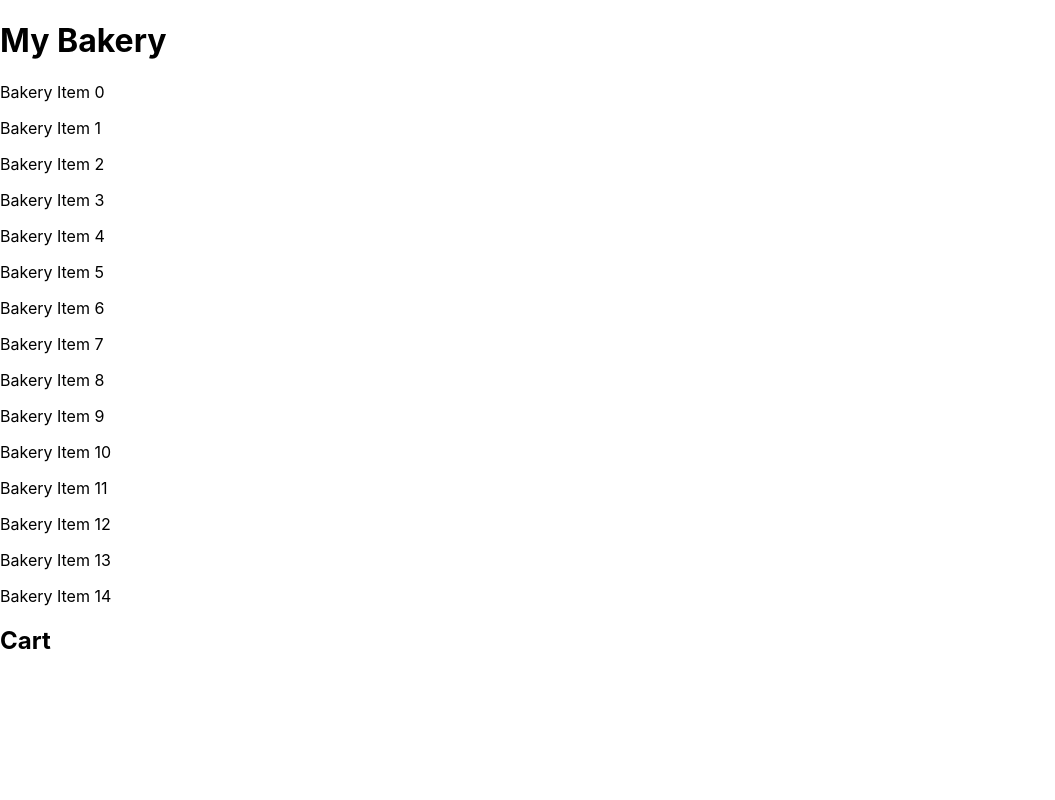
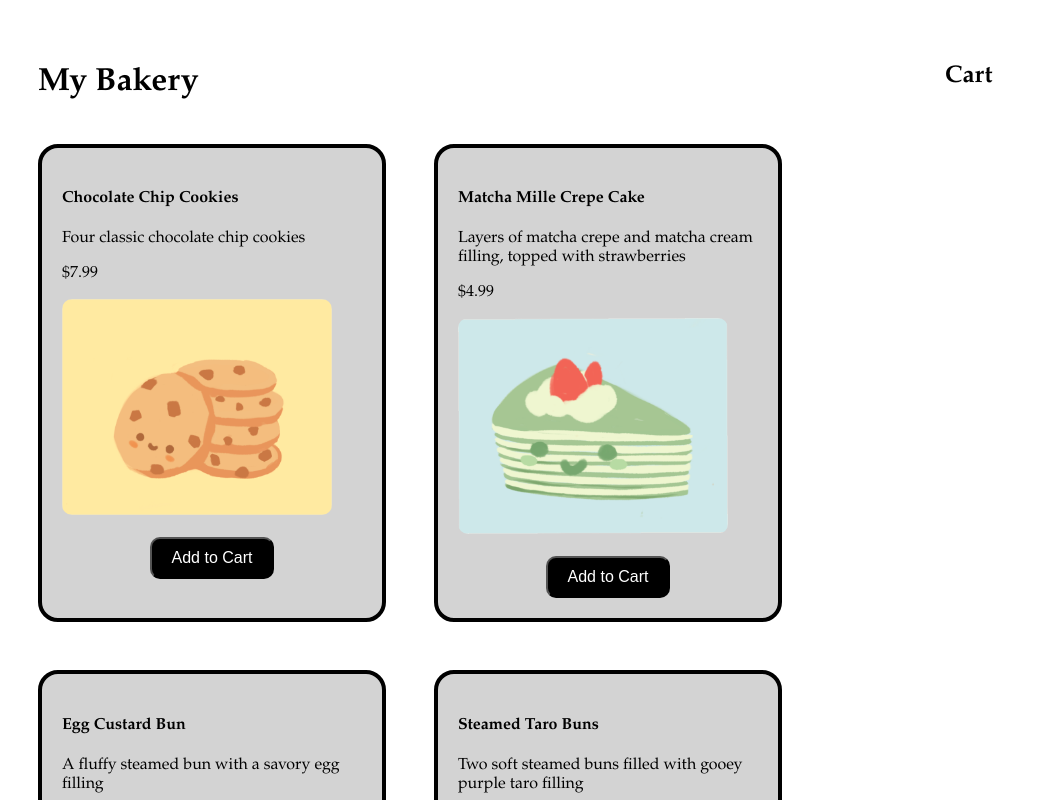
Before and after one commit to zaultavangar/React-Studio, a React (Create React App) app: page / in a window 1280 px wide. Shown: the top 800 px of the page, without its empty margins (0-1055 px from the left). Built offline with nearby package versions, Linux system fonts and the light colour scheme.

Commit message:
react-studio

```diff
--- a/package.json
+++ b/package.json
@@ -4,9 +4,13 @@
   "private": true,
   "homepage": "/react-studio",
   "dependencies": {
+    "@emotion/react": "^11.10.5",
+    "@emotion/styled": "^11.10.5",
+    "@mui/material": "^5.10.13",
     "react": "^18.2.0",
     "react-dom": "^18.2.0",
-    "react-scripts": "5.0.1"
+    "react-scripts": "5.0.1",
+    "remixicon": "^2.5.0"
   },
   "scripts": {
     "start": "react-scripts start",
--- a/src/App.css
+++ b/src/App.css
@@ -1,9 +1,20 @@
 /* Add styling for your page here */
 
 .App {
+  margin: 10px 30px;
+  background-color: white;
+  color: black;
+  font-family: Garamond;
+  display: grid;
+  gap: 1em;
+  grid-template-columns: 3fr 1fr;
 
 }
 
 .BakeryItem {
 
 }
+
+.menu {
+  padding-top: 20px;
+}
--- a/src/App.js
+++ b/src/App.js
@@ -1,6 +1,9 @@
 import "./App.css";
-import { useState } from "react";
+import { useState, useCallback } from "react";
 import bakeryData from "./assets/bakery-data.json";
+import BakeryItem from "./components/BakeryItem";
+import CartItem from "./components/CartItem";
+
 
 /* ####### DO NOT TOUCH -- this makes the image URLs work ####### */
 bakeryData.forEach((item) => {
@@ -12,19 +15,70 @@ function App() {
   // TODO: use useState to create a state variable to hold the state of the cart
   /* add your cart state code here */
 
+
+  const [cartCount, setCartCount] = useState(0)
+  const [cart, setCart] = useState([])
+
+
+  const handleClick = useCallback((item) => {
+    setCartCount(cartCount + 1)
+    console.log("Item: ", item)
+    if (!cart.includes(item)) {
+      cart.push(item)
+    }
+    else {
+      var index = cart.indexOf(item)
+      if (index !== -1){
+        item.totalPrice += item.price
+        cart.splice(index, 1, item)
+      }
+    }
+    setCart(cart)
+
+  }, [cart, cartCount])
+
+  console.log('cart:', cart)
+
+
+
+
+
   return (
+
     <div className="App">
-      <h1>My Bakery</h1> {/* TODO: personalize your bakery (if you want) */}
+      <div className="bakery-menu">
+        <h1>My Bakery</h1> {/* TODO: personalize your bakery (if you want) */}
+        <div className="menu">
+        {bakeryData.map((item, index) => ( // TODO: map bakeryData to BakeryItem components
+        <BakeryItem
+          name = {item.name}
+          description = {item.description}
+          image = {item.image}
+          price = {item.price}
+          onAddToCart = {
+            () => {
+              handleClick(item)
+              }
+          }
+        />
 
-      {bakeryData.map((item, index) => ( // TODO: map bakeryData to BakeryItem components
-        <p>Bakery Item {index}</p> // replace with BakeryItem component
-      ))}
-
-      <div>
+        ))}
+        </div>
+      </div>
+      <div className="bakery-cart">
         <h2>Cart</h2>
-        {/* TODO: render a list of items in the cart */}
+        <div className="cart">
+          {cart.map((item) => (
+            <CartItem
+              name = {item.name}
+              image = {item.image}
+              price = {item.price}
+              totalPrice = {item.totalPrice}
+            />
+          ))}
       </div>
     </div>
+  </div>
   );
 }
 
--- a/src/assets/bakery-data.json
+++ b/src/assets/bakery-data.json
@@ -3,90 +3,105 @@
     "name": "Chocolate Chip Cookies",
     "description": "Four classic chocolate chip cookies",
     "price": 7.99,
-    "image": "images/anika.png"
+    "image": "images/anika.png",
+    "totalPrice": 7.99
   },
   {
     "name": "Matcha Mille Crepe Cake",
     "description": "Layers of matcha crepe and matcha cream filling, topped with strawberries",
     "price": 4.99,
-    "image": "images/aubrey.png"
+    "image": "images/aubrey.png",
+    "totalPrice": 4.99
   },
   {
     "name": "Egg Custard Bun",
     "description": "A fluffy steamed bun with a savory egg filling",
     "price": 2.99,
-    "image": "images/connie.png"
+    "image": "images/connie.png",
+    "totalPrice": 2.99
   },
   {
     "name": "Steamed Taro Buns",
     "description": "Two soft steamed buns filled with gooey purple taro filling",
     "price": 5.99,
-    "image": "images/dylan.png"
+    "image": "images/dylan.png",
+    "totalPrice": 5.99
   },
   {
     "name": "Chocolate Fudge Brownie",
     "description": "A rich fudge brownie drizzled with chocolate ganache",
     "price": 3.99,
-    "image": "images/isaac.png"
+    "image": "images/isaac.png",
+    "totalPrice": 3.99
   },
   {
     "name": "Macarons",
     "description": "A box of three macarons in assorted flavors",
     "price": 4.99,
-    "image": "images/jeff.png"
+    "image": "images/jeff.png",
+    "totalPrice": 4.99
   },
   {
     "name": "Multigrain Bread",
     "description": "A loaf of fresh-baked multigrain bread",
     "price": 4.99,
-    "image": "images/jenny.png"
+    "image": "images/jenny.png",
+    "totalPrice": 4.99
   },
   {
     "name": "Croissant",
     "description": "A classic butter croissant with a flaky crust",
     "price": 2.99,
-    "image": "images/jessie.png"
+    "image": "images/jessie.png",
+    "totalPrice": 2.99
   },
   {
     "name": "Toast with Butter",
     "description": "A slice of toast with a pat of butter",
     "price": 1.99,
-    "image": "images/kelly.png"
+    "image": "images/kelly.png",
+    "totalPrice": 1.99
   },
   {
     "name": "Tiramisu",
     "description": "A classic tiramisu with layers of coffee-soaked ladyfingers and mascarpone cream",
     "price": 3.99,
-    "image": "images/lauren.png"
+    "image": "images/lauren.png",
+    "totalPrice": 3.99
   },
   {
     "name": "Egg Tart",
     "description": "A flaky pastry shell filled with a sweet egg custard",
     "price": 2.99,
-    "image": "images/melissa.png"
+    "image": "images/melissa.png",
+    "totalPrice": 2.99
   },
   {
     "name": "Everything Bagel",
     "description": "A toasted bagel with sesame seeds, poppy seeds, and dried onion",
     "price": 2.99,
-    "image": "images/miku.png"
+    "image": "images/miku.png",
+    "totalPrice": 2.99
   },
   {
     "name": "Gingerbread Man",
     "description": "A soft gingerbread cookie with a sweet icing glaze",
     "price": 2.99,
-    "image": "images/nick.png"
+    "image": "images/nick.png",
+    "totalPrice": 2.99
   },
   {
     "name": "Cheesecake",
     "description": "A slice of classic New York cheesecake topped with strawberry",
     "price": 3.99,
-    "image": "images/sunny.png"
+    "image": "images/sunny.png",
+    "totalPrice": 3.99
   },
   {
     "name": "Cream Puff",
     "description": "Light and airy pâte à choux filled with sweet whipped cream",
     "price": 2.99,
-    "image": "images/tongyu.png"
+    "image": "images/tongyu.png",
+    "totalPrice": 2.99
   }
 ]
--- /dev/null
+++ b/src/components/BakeryItem.css
@@ -0,0 +1,33 @@
+.menu {
+  display: flex;
+  flex-wrap: wrap;
+  gap: 3em;
+}
+
+.menu-item {
+  max-width: 300px;
+  border: 4px solid black;
+  padding: 20px 20px;
+  width: 300px;
+  background-color: lightgrey;
+  border-radius: 20px;
+}
+
+.button {
+  margin-top: 1em;
+  text-align: center;
+  justify-self: center;
+}
+
+.add-to-cart{
+  font-size: 1em;
+  padding: 10px 20px;
+  border-radius: 10px;
+  background-color: black;
+  color: white;
+  cursor: pointer;
+}
+
+img {
+  border-radius: 10px;
+}
--- a/src/components/BakeryItem.js
+++ b/src/components/BakeryItem.js
@@ -1 +1,27 @@
 // TODO: create a component that displays a single bakery item
+import "./BakeryItem.css";
+import { useState, useCallback } from "react";
+
+export default function BakeryItem(props) {
+  const {name, description, price, image, onAddToCart} = props
+
+
+
+  const setPrice = (price) => {
+    return "$" + (price)
+  }
+  return (
+        <div className="menu-item">
+        <h4>{name} </h4>
+        <p>{description}</p>
+        <p>{setPrice(price)}</p>
+        <img src={image} href="Menu Item" width="270" height="216"></img>
+        <div className="button">
+        <button className="add-to-cart"
+          onClick={onAddToCart}
+          >
+            Add to Cart</button>
+        </div>
+        </div>
+  )
+}
--- /dev/null
+++ b/src/components/CartItem.css
@@ -0,0 +1,4 @@
+.cart-flex {
+  display: flex;
+  gap: 1em;
+}
--- /dev/null
+++ b/src/components/CartItem.js
@@ -0,0 +1,36 @@
+import "./CartItem.css";
+import { useState, useEffect } from "react";
+
+export default function CartItem (props) {
+
+  const {name, image, price, totalPrice} = props
+  const [itemCount, setItemCount] = useState(0)
+
+  const setPrice = (price) => {
+    return "$" + (price)
+  }
+
+  const getQuantity = (price, totalPrice) => {
+    return Math.round(totalPrice/price)
+  }
+
+  return (
+
+        <div className="cart-item">
+          <h5>{name} </h5>
+          <div className="cart-flex">
+            <div>
+              <img src={image} href="Menu Item" width="90" height="72"></img>
+            </div>
+            <div>
+              <p>Quantity: {getQuantity(price, totalPrice)}</p>
+              <p>{setPrice(totalPrice)}</p>
+            </div>
+
+
+          </div>
+        </div>
+
+
+  )
+}
--- a/src/index.css
+++ b/src/index.css
@@ -1,5 +1,5 @@
 body {
-  margin: 0;
+  padding-top: 25px;
   font-family: -apple-system, BlinkMacSystemFont, 'Segoe UI', 'Roboto', 'Oxygen',
     'Ubuntu', 'Cantarell', 'Fira Sans', 'Droid Sans', 'Helvetica Neue',
     sans-serif;
```
Also changed, not shown: public/images/shopping-cart-icon.png (added), 1 other file (tests, documents, lock files or other folders).
